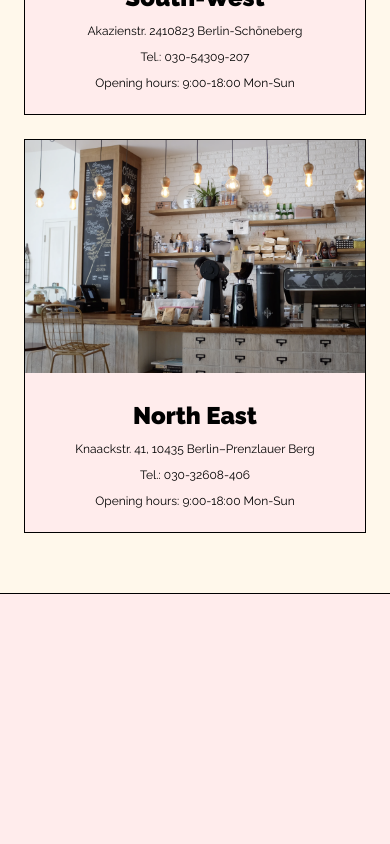
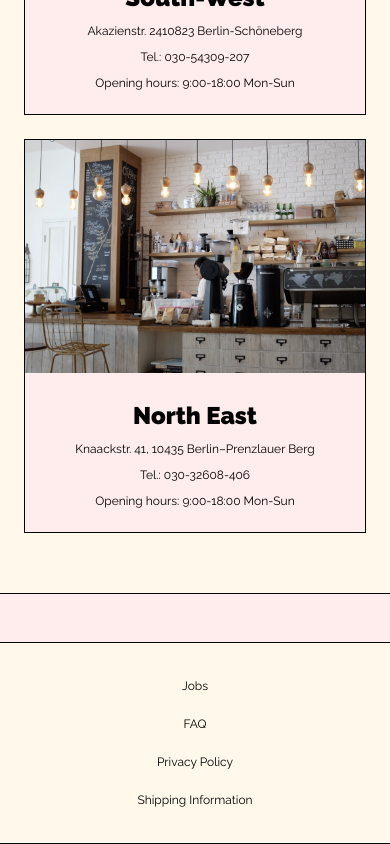
Before and after one commit to alinaalbrecht/shopping-cart, a React (Create React App) app: page / in a window 390 px wide. Shown: the part 868-1712 px from the top of the page. Before the commit the page ends 1486 px from the top, so only its background shows below. Built offline with nearby package versions, Linux system fonts and the light colour scheme.

Commit message:
add footer

```diff
--- /dev/null
+++ b/src/Components/Footer.tsx
@@ -0,0 +1,14 @@
+import "../Styles/Nav.css";
+
+const Footer = () => {
+  return (
+    <footer className="footer beige-area">
+      <p>Jobs</p>
+      <p>FAQ</p>
+      <p>Privacy Policy</p>
+      <p>Shipping Information</p>
+    </footer>
+  );
+};
+
+export default Footer;
--- a/src/RouteSwitch.tsx
+++ b/src/RouteSwitch.tsx
@@ -1,5 +1,6 @@
 import { BrowserRouter, Routes, Route } from "react-router-dom";
 import App from "./Components/App";
+import Footer from "./Components/Footer";
 import Nav from "./Components/Nav";
 
 const RouteSwitch = () => {
@@ -7,8 +8,9 @@ const RouteSwitch = () => {
     <BrowserRouter>
       <Nav />
       <Routes>
-        <Route path="/" element={<App />} />{" "}
+        <Route path="/" element={<App />} />
       </Routes>
+      <Footer />
     </BrowserRouter>
   );
 };
--- a/src/Styles/Nav.css
+++ b/src/Styles/Nav.css
@@ -55,6 +55,15 @@ nav {
   font-size: 28px;
 }
 
+/* Footer styles */
+
+.footer {
+  display: flex;
+  flex-direction: row;
+  justify-content: space-evenly;
+  position: absolute;
+}
+
 @media (max-width: 640px) {
   nav {
     margin: 5%;
@@ -92,7 +101,10 @@ nav {
   .tab {
     margin: 2% 0;
   }
-  .fa-shopping-basket {
+  .shopping-basket {
     font-size: 20px;
   }
+  .footer {
+    flex-direction: column;
+  }
 }
```
